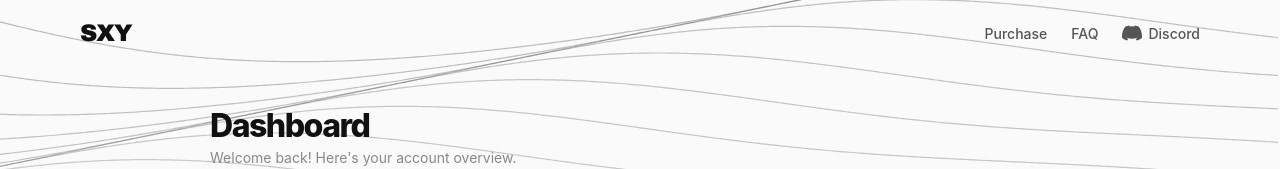
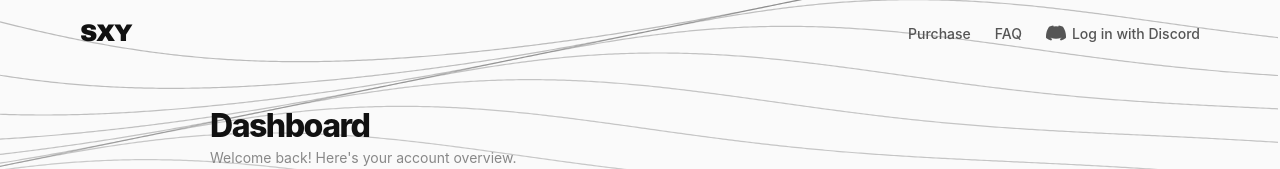
Before and after one commit to Pwooooo/Sxy, a plain HTML site: page dashboard.html in a window 1280 px wide. Shown: the top 169 px of the page. Drawn offline with Linux system fonts and the light colour scheme.

Commit message:
discord nav link goes to signup instead

```diff
--- a/dashboard.html
+++ b/dashboard.html
@@ -60,9 +60,9 @@
       <div class="nav-links">
         <a href="purchase.html" class="nav-link">Purchase</a>
         <a href="#" class="nav-link">FAQ</a>
-        <a href="https://discord.gg/akjYjCf3yz" class="nav-link" target="_blank">
+        <a href="signup.html" class="nav-link">
           <svg viewBox="0 0 24 24" fill="currentColor"><path d="M20.317 4.37a19.791 19.791 0 0 0-4.885-1.515.074.074 0 0 0-.079.037c-.21.375-.444.864-.608 1.25a18.27 18.27 0 0 0-5.487 0 12.64 12.64 0 0 0-.617-1.25.077.077 0 0 0-.079-.037A19.736 19.736 0 0 0 3.677 4.37a.07.07 0 0 0-.032.027C.533 9.046-.32 13.58.099 18.057a.082.082 0 0 0 .031.057 19.9 19.9 0 0 0 5.993 3.03.078.078 0 0 0 .084-.028c.462-.63.874-1.295 1.226-1.994a.076.076 0 0 0-.041-.106 13.107 13.107 0 0 1-1.872-.892.077.077 0 0 1-.008-.128 10.2 10.2 0 0 0 .372-.292.074.074 0 0 1 .077-.01c3.928 1.793 8.18 1.793 12.062 0a.074.074 0 0 1 .078.01c.12.098.246.198.373.292a.077.077 0 0 1-.006.127 12.299 12.299 0 0 1-1.873.892.077.077 0 0 0-.041.107c.36.698.772 1.362 1.225 1.993a.076.076 0 0 0 .084.028 19.839 19.839 0 0 0 6.002-3.03.077.077 0 0 0 .032-.054c.5-5.177-.838-9.674-3.549-13.66a.061.061 0 0 0-.031-.03z"/></svg>
-          Discord
+          Log in with Discord
         </a>
       </div>
     </nav>
```
Also changed, not shown: index.html (+2 -2 lines), login.html (+2 -2 lines), purchase.html (+2 -2 lines), signup.html (+2 -2 lines).
